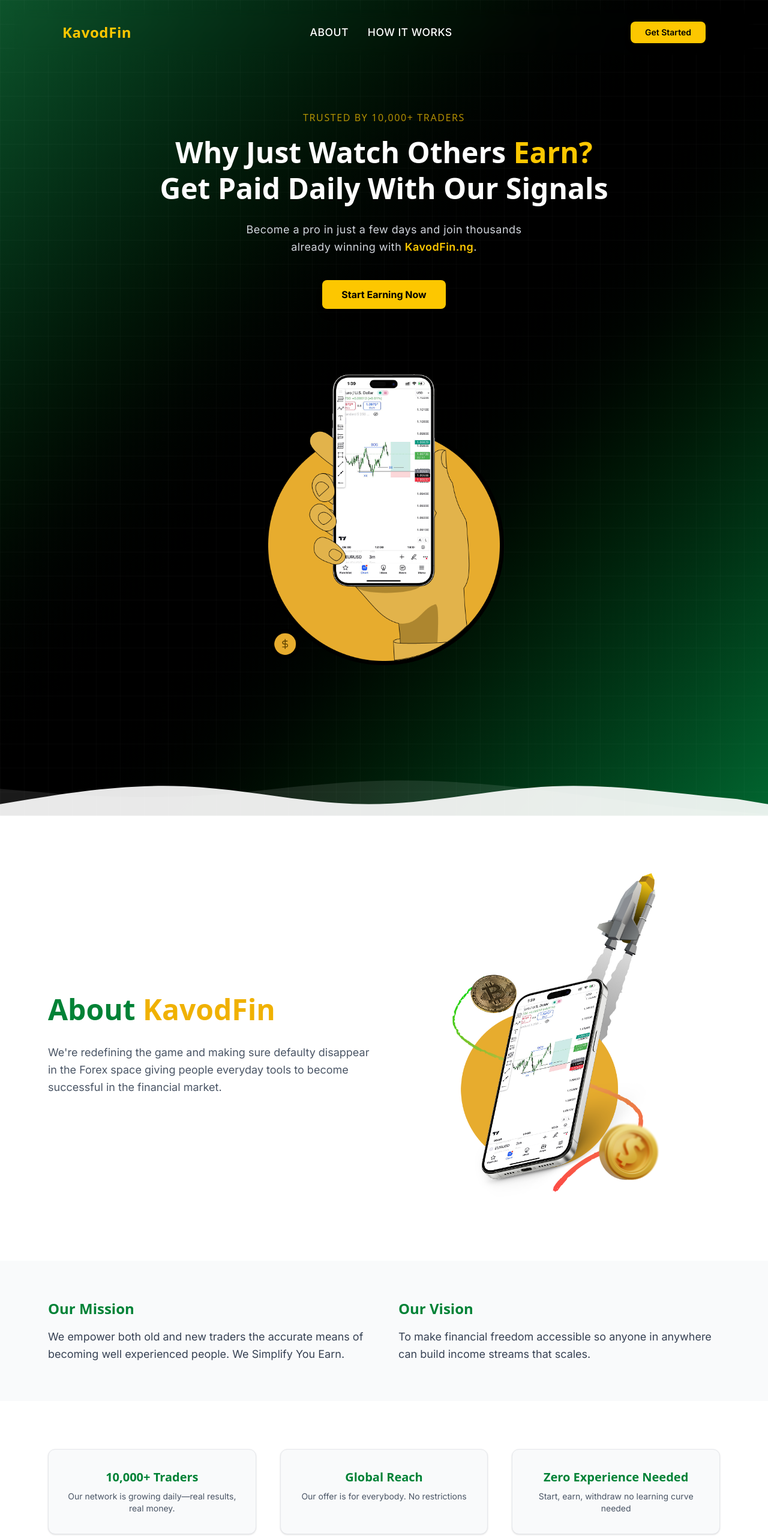
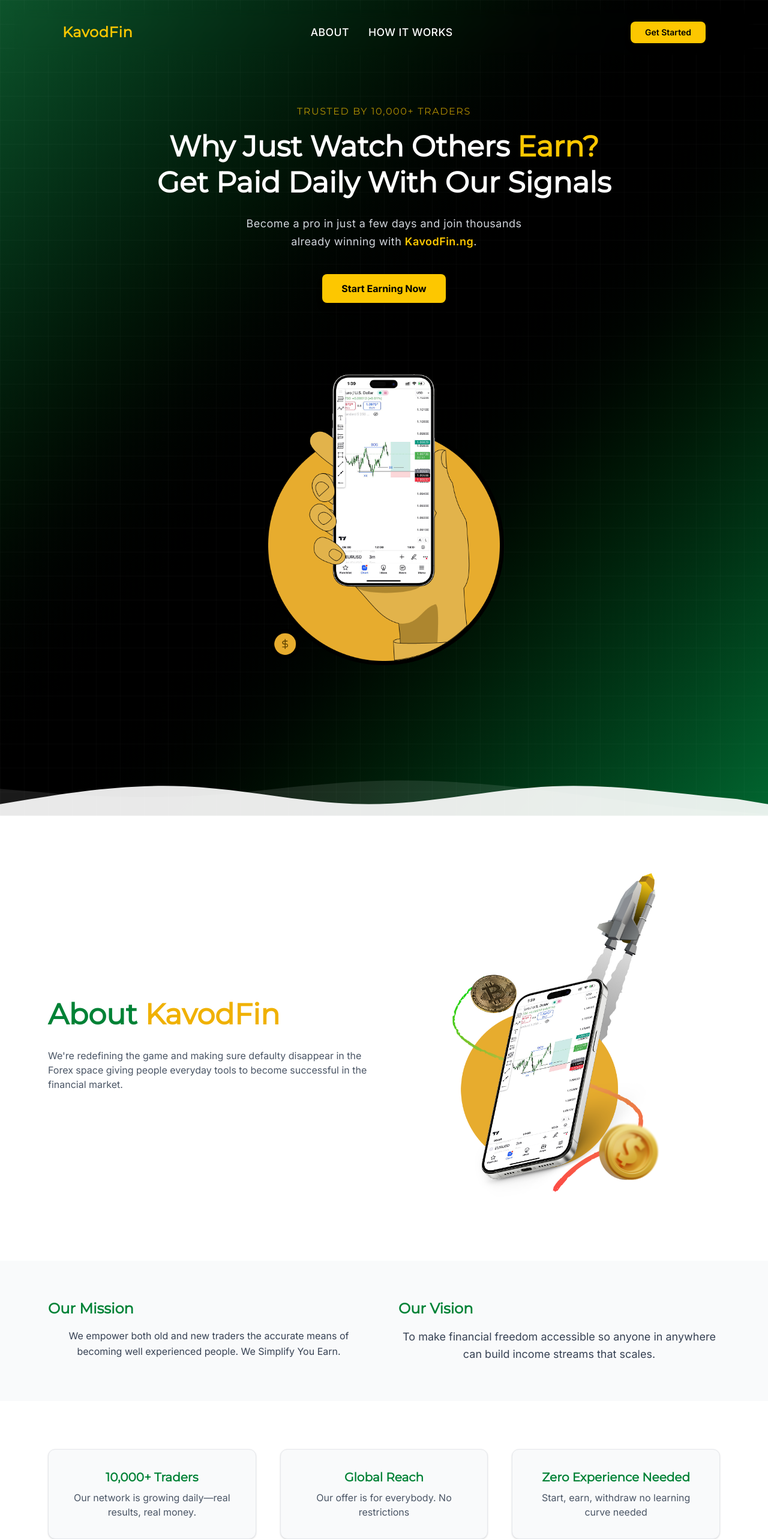
Before and after one commit to Nel-tech/Kavodfin, a Next.js app in the folder kavodfin/: page / in a window 1280 px wide. Shown: the top 2566 px of the page at 60% size. Built offline with nearby package versions, Linux system fonts and the light colour scheme.

Commit message:
Refactor font usage across components to replace DM Serif Display with Montserrat for a consistent typography update. Adjust styles in About, Banner, HeroSection, and other components for improved visual coherence and responsiveness.

```diff
--- a/kavodfin/src/app/globals.css
+++ b/kavodfin/src/app/globals.css
@@ -9,7 +9,7 @@
   --color-background: var(--background);
   --color-foreground: var(--foreground);
   --font-inter: var(--font-inter);
-  --font-dmSerifDisplay: var(--font-dmSerifDisplay);
+  --font-montserrat: var(--font-montserrat);
 }
 
 @media (prefers-color-scheme: dark) {
--- a/kavodfin/src/app/layout.tsx
+++ b/kavodfin/src/app/layout.tsx
@@ -1,5 +1,5 @@
 import type { Metadata } from "next";
-import { Inter, DM_Serif_Display } from "next/font/google";
+import { Inter, Montserrat } from "next/font/google";
 import "./globals.css";
 
 const inter = Inter({
@@ -7,7 +7,7 @@
   subsets: ["latin"],
 });
 
-const dmSerifDisplay = DM_Serif_Display({ subsets: ['latin'], weight: '400', variable: '--font-dmserif' });
+const montserrat = Montserrat({ subsets: ['latin'], weight: '400', variable: '--font-montserrat' });
 
 export const metadata: Metadata = {
   title: "KavodFin",
@@ -22,7 +22,7 @@
   return (
     <html lang="en">
       <body
-        className={`${inter.variable} ${dmSerifDisplay.variable} antialiased`}
+        className={`${inter.variable} ${montserrat.variable} antialiased`}
       >
         {children}
       </body>
--- a/kavodfin/src/components/(landing)/About.tsx
+++ b/kavodfin/src/components/(landing)/About.tsx
@@ -15,10 +15,10 @@
           animate={{ opacity: 1, y: 0 }}
           transition={{ duration: 0.8 }}
         >
-          <h1 className="text-4xl md:text-5xl font-bold font-dmSerifDisplay text-green-700 leading-snug">
+          <h1 className=" lg:text-left text-center text-4xl md:text-5xl font-bold font-montserrat text-green-700 leading-snug">
             About <span className="text-yellow-500">KavodFin</span>
           </h1>
-          <p className="mt-6 text-lg text-gray-600 font-inter leading-relaxed">
+          <p className="lg:text-left  text-center  mt-6 text-base text-gray-600 font-inter">
             We&apos;re redefining the game and making sure defaulty disappear in the Forex space giving people everyday  tools to become successful in the financial market.
           </p>
         </motion.div>
@@ -47,8 +47,8 @@
           whileInView={{ opacity: 1, y: 0 }}
           transition={{ duration: 0.6 }}
         >
-          <h2 className="text-2xl font-bold mb-4 text-green-700">Our Mission</h2>
-          <p className="text-gray-700 text-lg leading-relaxed font-inter">
+          <h2 className="text-2xl lg:text-left text-center font-montserrat font-bold mb-4 text-green-700">Our Mission</h2>
+          <p className="text-gray-700 text-center text-base leading-relaxed font-inter">
             We empower both old and new traders the accurate means of becoming well experienced people. We Simplify You Earn.
           </p>
         </motion.div>
@@ -58,8 +58,8 @@
           whileInView={{ opacity: 1, y: 0 }}
           transition={{ duration: 0.6, delay: 0.3 }}
         >
-          <h2 className="text-2xl font-bold mb-4 text-green-700">Our Vision</h2>
-          <p className="text-gray-700 text-lg leading-relaxed font-inter">
+          <h2 className="text-2xl font-montserrat lg:text-left text-center font-bold mb-4 text-green-700">Our Vision</h2>
+          <p className="text-gray-700 text-lg text-center text-base leading-relaxed font-inter">
             To make financial freedom accessible so anyone in anywhere can build income streams that scales.
           </p>
         </motion.div>
@@ -80,8 +80,8 @@
               transition={{ delay: index * 0.2 }}
               className="bg-gray-50 border border-gray-200 p-8 rounded-xl shadow hover:shadow-md transition"
             >
-              <h3 className="text-xl font-bold text-green-700 mb-2">{item.title}</h3>
-              <p className="text-gray-600 text-sm font-inter">{item.desc}</p>
+              <h3 className="text-xl font-montserrat font-bold text-green-700 mb-2">{item.title}</h3>
+              <p className="text-gray-600 text-base font-inter">{item.desc}</p>
             </motion.div>
           ))}
         </div>
@@ -93,14 +93,14 @@
           initial={{ opacity: 0, y: 20 }}
           whileInView={{ opacity: 1, y: 0 }}
           transition={{ duration: 0.6 }}
-          className="text-3xl md:text-5xl font-dmSerifDisplay font-bold mb-6"
+          className="text-3xl md:text-5xl font-montserrat  font-bold mb-6"
         >
           Ready to Start Earning with KavodFin?
         </motion.h2>
-        <p className="text-gray-300 max-w-xl mx-auto mb-10">
+        <p className="text-gray-300 text-base font-inter max-w-xl mx-auto mb-10">
           Join the wave of financially empowered traders. Fast payouts. No skills needed.
         </p>
-        <button className="bg-yellow-400 hover:bg-yellow-500 text-black font-bold px-8 py-3 rounded-lg shadow-md transition duration-300">
+        <button className="bg-yellow-400 font-inter  hover:bg-yellow-500 text-black font-bold px-8 py-3 rounded-lg shadow-md transition duration-300">
           Get Started Now
         </button>
       </section>
--- a/kavodfin/src/components/(landing)/Banner.tsx
+++ b/kavodfin/src/components/(landing)/Banner.tsx
@@ -20,7 +20,7 @@
                 <rect width="100%" height="100%" fill="url(#grid)" />
             </svg>
             {/* Title */}
-            <h2 className="text-2xl lg:text-2xl md:text-2xl font-bold mb-10 font-dmSerifDisplay leading-snug z-10">
+            <h2 className="text-2xl lg:text-2xl md:text-2xl font-bold mb-10 font-montserrat leading-snug z-10">
                 <span className="text-yellow-400">Still Confused?</span><br />
                 Watch This Video to Learn More
             </h2>
--- a/kavodfin/src/components/(landing)/Footer.tsx
+++ b/kavodfin/src/components/(landing)/Footer.tsx
@@ -4,10 +4,10 @@
 
 export default function Footer() {
     return (
-        <footer className="bg-black text-white px-6 py-10 mt-[3rem] md:px-20">
+        <footer className="bg-black text-white px-6 py-10  md:px-20">
             <div className="max-w-7xl mx-auto flex flex-col md:flex-row items-center justify-between gap-6 border-b border-white/10 pb-6">
                 {/* Brand */}
-                <h2 className="text-2xl font-dmSerifDisplay font-bold text-yellow-400">
+                <h2 className="text-2xl font-montserrat font-bold text-yellow-400">
                     KavodFin
                 </h2>
 
--- a/kavodfin/src/components/(landing)/HeroSection.tsx
+++ b/kavodfin/src/components/(landing)/HeroSection.tsx
@@ -27,12 +27,12 @@
             </svg>
 
             {/* Hero Content */}
-            <div className="text-left items-start justify-start  mt-[3.5rem] flex flex-col lg:justify-center lg:items-center lg:mx-auto lg:text-center relative z-10 max-w-4xl ">
-                <p className="text-sm font-dmSerifDisplay md:text-base uppercase tracking-widest text-yellow-400 mb-4 animate-pulse">
+            <div className="text-left items-start justify-start  mt-[2.9rem] flex flex-col lg:justify-center lg:items-center lg:mx-auto lg:text-center relative z-10 max-w-4xl ">
+                <p className="text-sm  font-montserrat md:text-base uppercase tracking-widest text-yellow-400 mb-4 animate-pulse">
                     Trusted by 10,000+ Traders
                 </p>
 
-                <h1 className="text-4xl leading-normal sm:text-2xl md:text-6xl lg:text-5xl font-dmSerifDisplay font-extrabold lg:leading-tight">
+                <h1 className="text-4xl leading-normal sm:text-2xl md:text-6xl lg:text-5xl font-montserrat font-extrabold lg:leading-tight">
                     Why Just Watch Others <span className="text-yellow-400">Earn?</span>
                     <br /> Get Paid Daily With Our Signals
                 </h1>
--- a/kavodfin/src/components/(landing)/How_it_works.tsx
+++ b/kavodfin/src/components/(landing)/How_it_works.tsx
@@ -38,7 +38,7 @@
 
   return (
     <section id="how-it-works" className=" bg-white py-24 px-6 md:px-20 text-center">
-      <h2 className="text-3xl font-dmSerifDisplay md:text-4xl font-bold text-green-900 mb-16">
+      <h2 className="text-3xl font-montserrat md:text-4xl font-bold text-green-900 mb-16">
         How It Works
       </h2>
 
@@ -62,7 +62,7 @@
                 <Icon className="w-14 h-14 text-yellow-400" />
               </motion.div>
 
-              <h3 className="text-xl font-bold font-dmSerifDisplay mb-3 group-hover:text-yellow-300 transition">
+              <h3 className="text-xl font-bold font-montserrat mb-3 group-hover:text-yellow-300 transition">
                 {step.title}
               </h3>
               <p className="text-gray-200 font-inter text-sm leading-relaxed">
--- a/kavodfin/src/components/(landing)/Nav.tsx
+++ b/kavodfin/src/components/(landing)/Nav.tsx
@@ -31,7 +31,7 @@
                 {/* Logo */}
                 <Link
                     href="/"
-                    className="text-2xl font-dmSerifDisplay font-bold text-yellow-400 tracking-wide hover:opacity-90 transition"
+                    className="text-2xl font-montserrat font-bold text-yellow-400 tracking-wide hover:opacity-90 transition"
                 >
                     KavodFin
                 </Link>
--- a/kavodfin/tailwind.config.ts
+++ b/kavodfin/tailwind.config.ts
@@ -20,7 +20,7 @@
 		extend: {
 			fontFamily: {
                 inter:['var(--font-inter)', 'sans-serif'],
-                dmSerifDisplay: ['var(--font-dmSerifDisplay)', 'serif'],
+                montserrat: ['var(--font-montserrat)', 'serif'],
             },
 			colors: {
 				border: 'hsl(var(--border))',
```
Also changed, not shown: kavodfin/src/components/(landing)/MoreInfo.tsx (+4 -8 lines).
